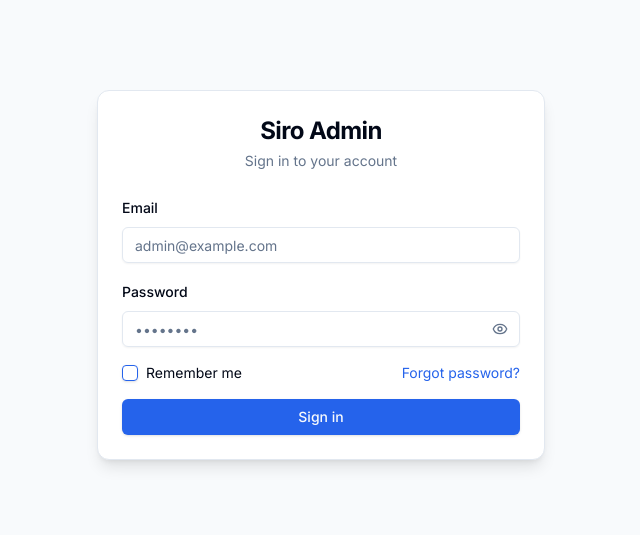
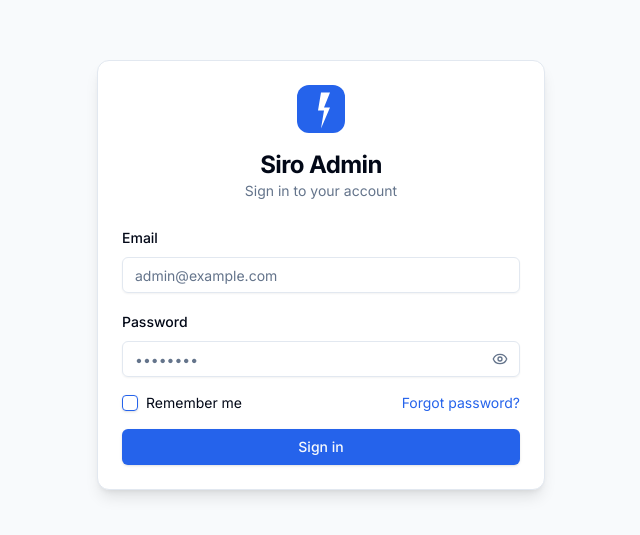
Before and after one commit to SiroSoft/siro-admin-next, a Next.js app: page /login in a window 1280 px wide. Shown: the part 125-660 px from the top of the page, without its empty margins (319-959 px from the left). Built offline with nearby package versions, Linux system fonts and the light colour scheme; no server answers.

Commit message:
feat: add Siro Admin logo to login page and sidebar

```diff
--- a/src/app/(auth)/login/page.tsx
+++ b/src/app/(auth)/login/page.tsx
@@ -67,9 +67,12 @@ export default function LoginPage() {
 
   return (
     <Card className="shadow-lg">
-      <CardHeader className="space-y-1 text-center">
-        <CardTitle className="text-2xl font-bold">{APP_NAME}</CardTitle>
-        <CardDescription>Sign in to your account</CardDescription>
+      <CardHeader className="space-y-4 text-center">
+        <img src="/logo.svg" alt="Siro Admin" className="mx-auto h-12 w-12" />
+        <div>
+          <CardTitle className="text-2xl font-bold">{APP_NAME}</CardTitle>
+          <CardDescription>Sign in to your account</CardDescription>
+        </div>
       </CardHeader>
       <CardContent>
         <form onSubmit={handleSubmit(onSubmit)} className="space-y-4">
--- a/src/layouts/sidebar.tsx
+++ b/src/layouts/sidebar.tsx
@@ -47,12 +47,11 @@ export function Sidebar({ collapsed, onToggle }: SidebarProps) {
         collapsed ? "w-16" : "w-60",
       )}
     >
-      <div className={cn("flex h-14 items-center border-b border-sidebar-border px-4", collapsed && "justify-center")}>
-        {!collapsed && (
-          <Link href="/" className="text-sm font-bold text-sidebar-foreground truncate">
-            {APP_NAME}
-          </Link>
-        )}
+      <div className={cn("flex h-14 items-center border-b border-sidebar-border px-4 gap-2", collapsed && "justify-center")}>
+        <Link href="/" className="flex items-center gap-2 truncate">
+          <img src="/logo.svg" alt="Siro Admin" className="h-7 w-7 shrink-0" />
+          {!collapsed && <span className="text-sm font-bold text-sidebar-foreground">{APP_NAME}</span>}
+        </Link>
         <Button
           variant="ghost"
           size="icon"
```
Also changed, not shown: public/favicon.svg (added), public/logo.svg (added).
